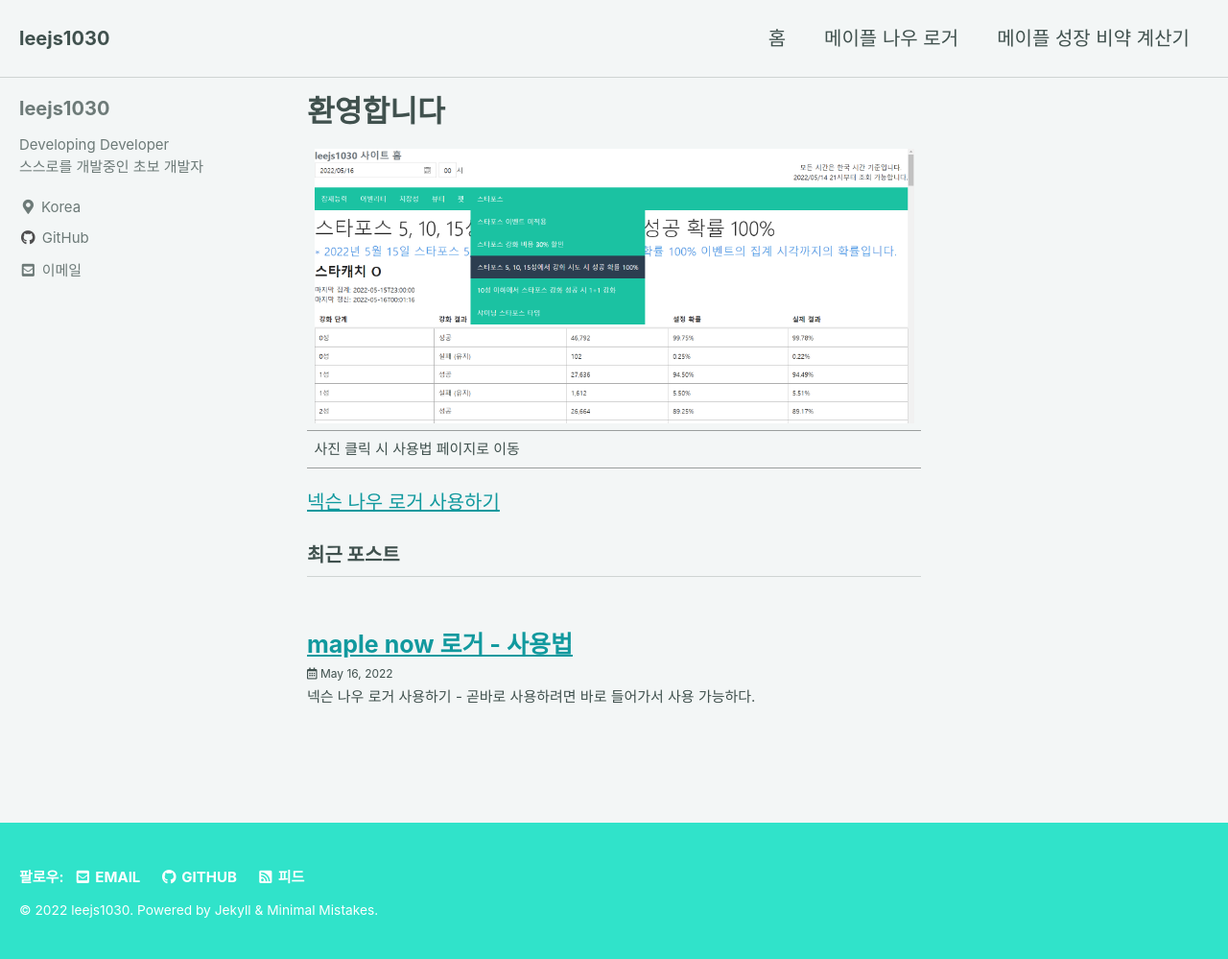
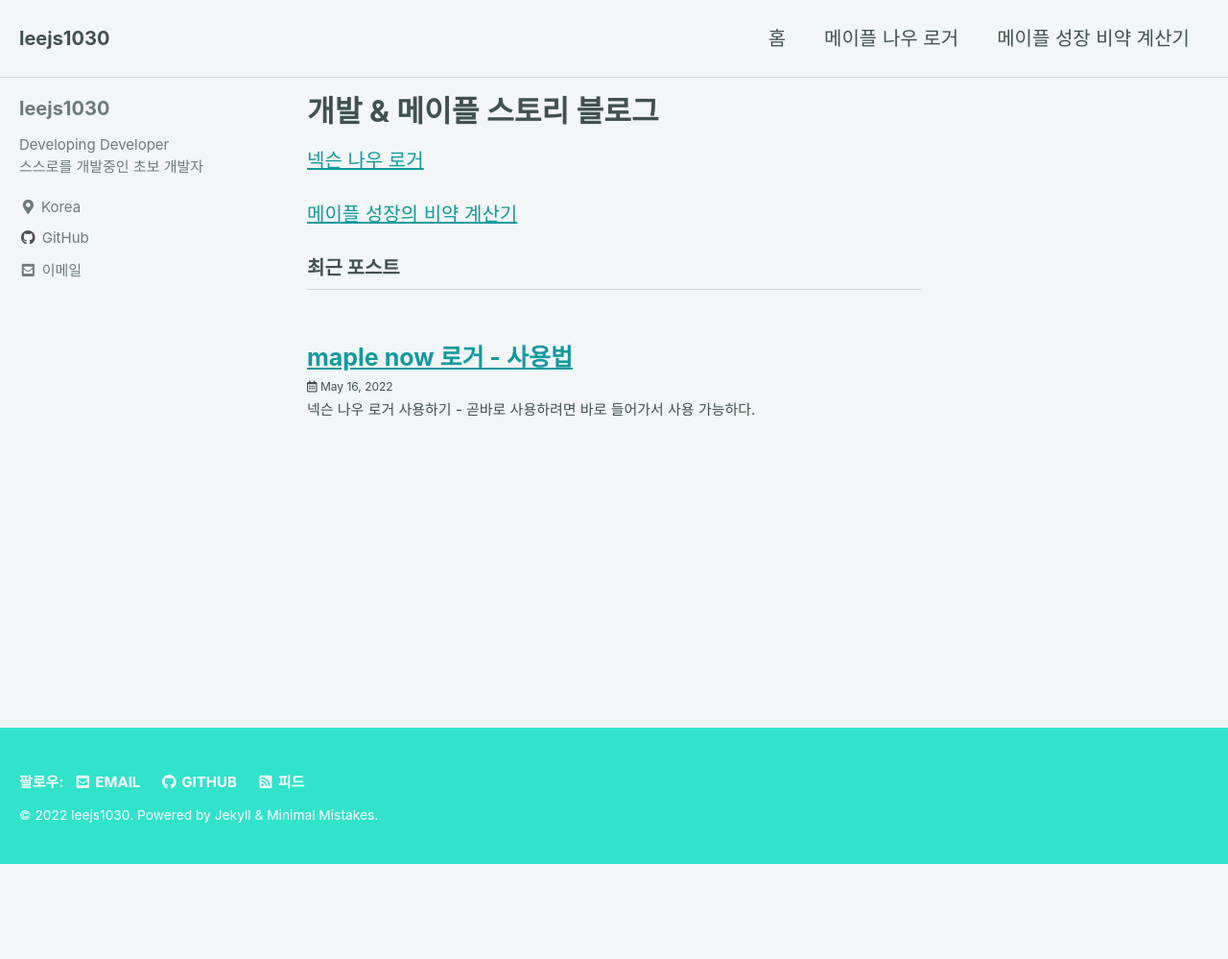
Before and after one commit to leejs1030/leejs1030.github.io, a Jekyll site: the page built from index.md, in a window 1280 px wide. Shown: the whole page at 96% size. Built offline with Jekyll 4.4.1, drawn with Linux system fonts in a browser that asks for light colours; cached includes are drawn as plain includes; after the commit the page ends 900 px from its top, so only the background shows below that.

Commit message:
인덱스 페이지 수정

```diff
--- a/index.md
+++ b/index.md
@@ -1,13 +1,9 @@
 ---
 layout: home
 author_profile: true
-title: 환영합니다
+title: 개발 & 메이플 스토리 블로그
 ---
 
-| [![넥슨 나우 로거](/resources/index-img/maplenow-logger.png)](/all-posts/maplenow/how-to-use) |
-| 사진 클릭 시 사용법 페이지로 이동 |
+[넥슨 나우 로거](/maple-now)
 
-[넥슨 나우 로거 사용하기](/maple-now)
-
-[//]: # (<br /><br /><br />)
-[//]: # ([메이플 성장의 비약 계산기]&#40;https://leejs1030.github.io/Maplestory_EXP_Calc/&#41;)
+[메이플 성장의 비약 계산기](/maple-exp)
```
